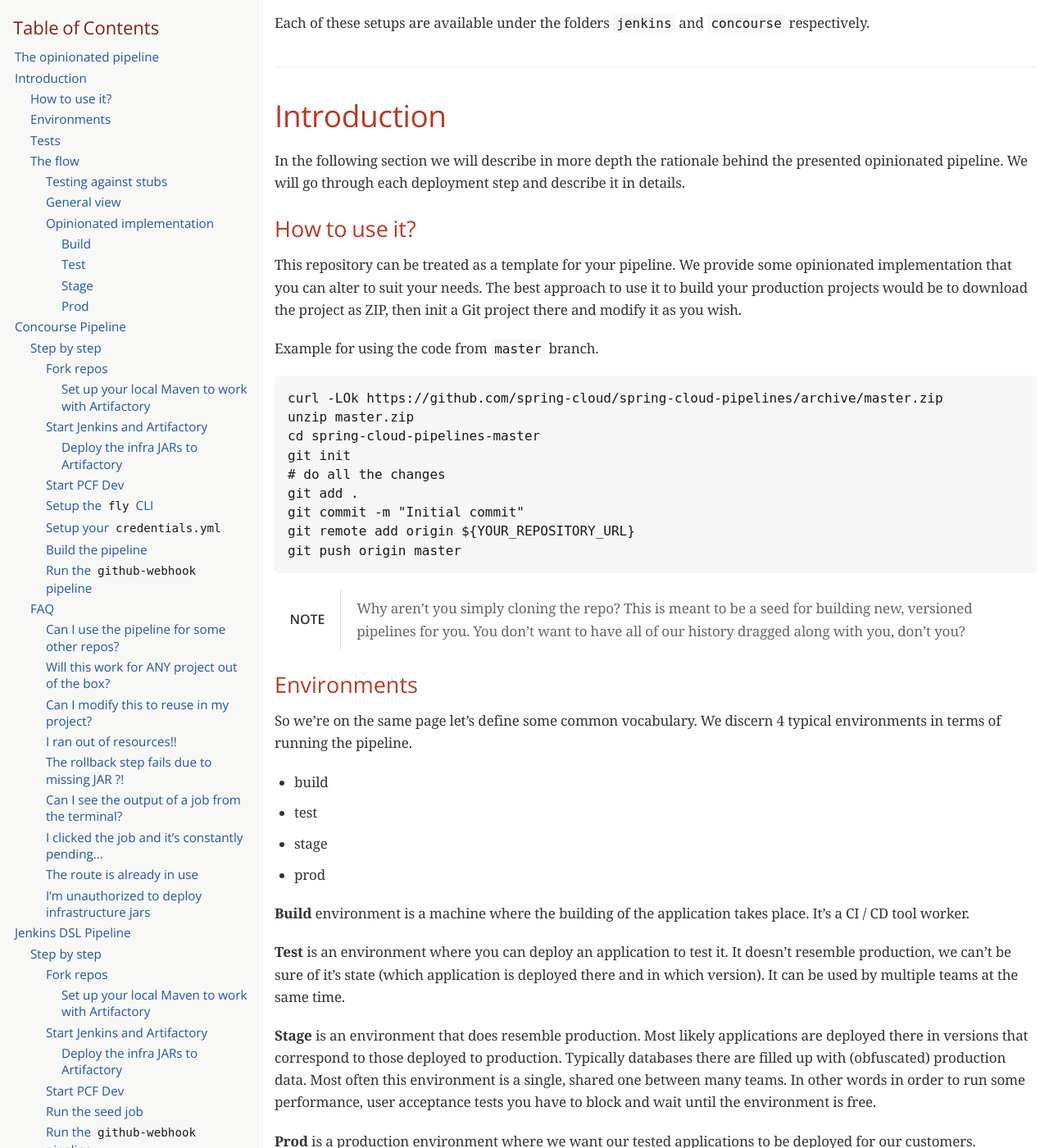
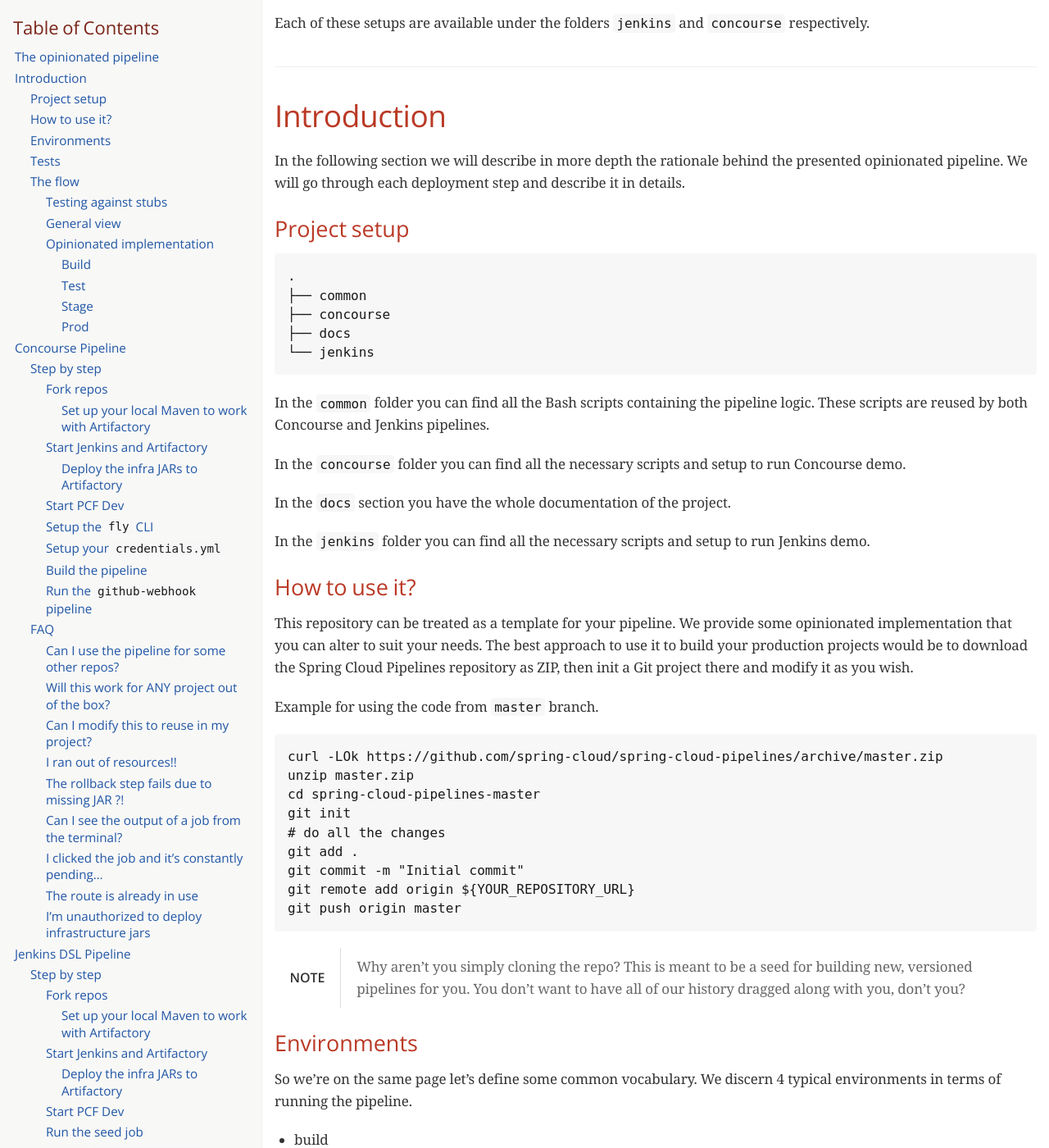
Before and after one commit to spring-attic/cloudpipelines-scripts, a Jekyll site: the page docs/spring-cloud-pipelines.html, which Jekyll copies as it is, in a window 1280 px wide and 1400 px high, scrolled down 1098 px. Shown: the whole window at 82% size. Built offline with Jekyll 4.4.1, drawn with Linux system fonts in a browser that asks for light colours; some web fonts are replaced.

Commit message:
Updated the project setup

```diff
--- a/docs/spring-cloud-pipelines.html
+++ b/docs/spring-cloud-pipelines.html
@@ -427,6 +427,7 @@
 <li><a href="#_the_opinionated_pipeline">The opinionated pipeline</a></li>
 <li><a href="#_introduction">Introduction</a>
 <ul class="sectlevel2">
+<li><a href="#_project_setup">Project setup</a></li>
 <li><a href="#_how_to_use_it">How to use it?</a></li>
 <li><a href="#_environments">Environments</a></li>
 <li><a href="#_tests">Tests</a></li>
@@ -649,11 +650,36 @@
 step and describe it in details.</p>
 </div>
 <div class="sect2">
+<h3 id="_project_setup">Project setup</h3>
+<div class="listingblock">
+<div class="content">
+<pre class="highlight"><code class="language-bash" data-lang="bash">.
+├── common
+├── concourse
+├── docs
+└── jenkins</code></pre>
+</div>
+</div>
+<div class="paragraph">
+<p>In the <code>common</code> folder you can find all the Bash scripts containing the pipeline logic. These
+scripts are reused by both Concourse and Jenkins pipelines.</p>
+</div>
+<div class="paragraph">
+<p>In the <code>concourse</code> folder you can find all the necessary scripts and setup to run Concourse demo.</p>
+</div>
+<div class="paragraph">
+<p>In the <code>docs</code> section you have the whole documentation of the project.</p>
+</div>
+<div class="paragraph">
+<p>In the <code>jenkins</code> folder you can find all the necessary scripts and setup to run Jenkins demo.</p>
+</div>
+</div>
+<div class="sect2">
 <h3 id="_how_to_use_it">How to use it?</h3>
 <div class="paragraph">
 <p>This repository can be treated as a template for your pipeline. We provide some opinionated
 implementation that you can alter to suit your needs. The best approach to use it
-to build your production projects would be to download the project as ZIP, then
+to build your production projects would be to download the Spring Cloud Pipelines repository as ZIP, then
 init a Git project there and modify it as you wish.</p>
 </div>
 <div class="paragraph">
```
Also changed, not shown: README.adoc (+21 -1 lines), docs/INTRO.adoc (+21 -1 lines).
